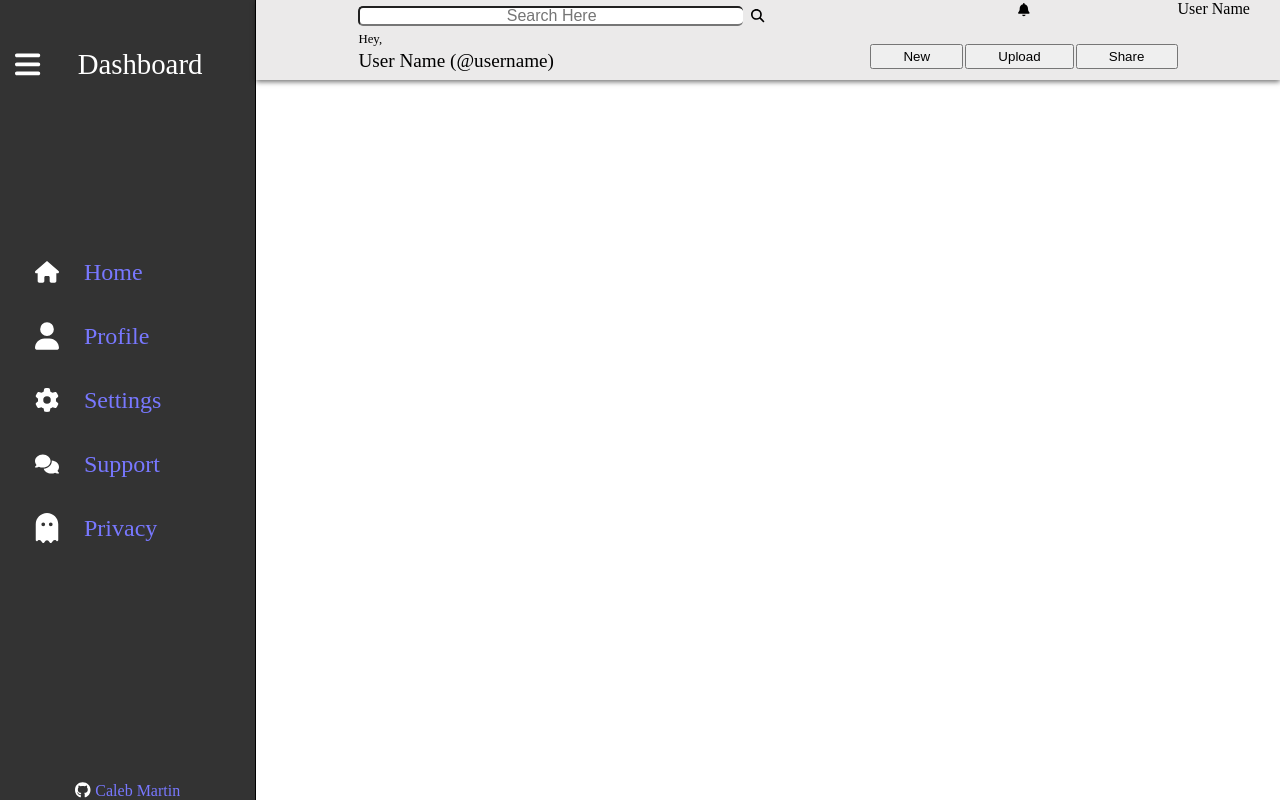
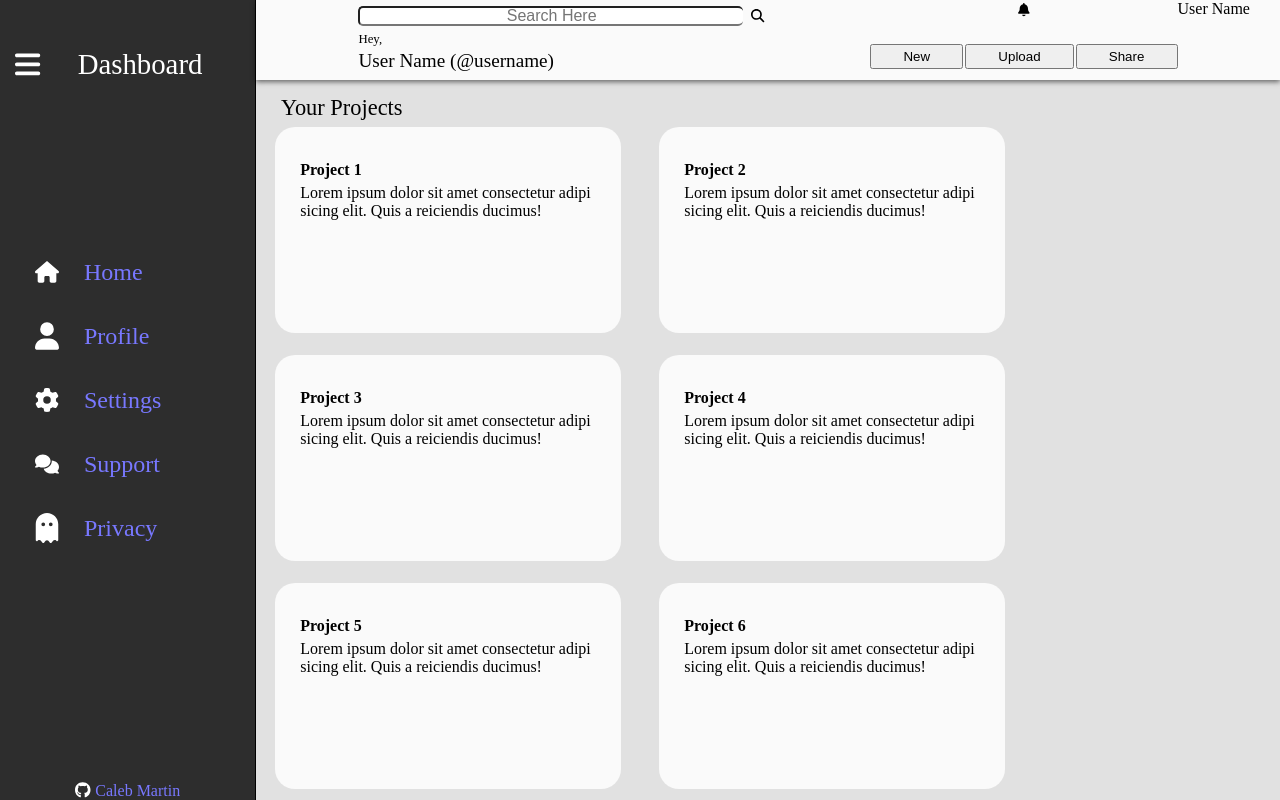
Before and after one commit to CMartin0-0/Dashboard_Project, a React (Vite) app: page / in a window 1280 px wide. Built offline with nearby package versions, Linux system fonts and the light colour scheme.

Commit message:
feat(header) v1.0 completed; WIP(main-content: project section)

```diff
--- a/src/App.css
+++ b/src/App.css
@@ -1,4 +1,4 @@
-/* General Styles */
+/* general styles */
 * {
   box-sizing: border-box;
   margin: 0;
@@ -16,6 +16,7 @@
   grid-template-rows: 10vh 1fr;
   height: 100%;
   width: 100%;
+  background: rgb(225, 225, 225);
 }
 a {
   text-decoration: none;
@@ -36,21 +37,6 @@ a:hover {
   height: 30px;
   width: 24px;
 }
-
-#header {
-  display: grid;
-  grid-column: 2;
-  grid-row: 1;
-  grid-template-columns: repeat(10, 10%);
-  grid-template-rows: 40% 60%;
-  box-shadow: rgba(0, 0, 0, 0.545) 0 2px 5px;
-  background: rgb(235, 234, 234);
-}
-
-/* --General Styles End-- */
-
-/* Sidebar Styles */
-
 #sidebar {
   display: grid;
   grid-template-rows: repeat(10, 10vh);
@@ -62,6 +48,57 @@ a:hover {
   color: rgb(255, 255, 255);
 }
 
+#header {
+  display: grid;
+  grid-column: 2;
+  grid-row: 1;
+  grid-template-columns: repeat(10, 10%);
+  grid-template-rows: 40% 60%;
+  box-shadow: rgba(0, 0, 0, 0.545) 0 2px 5px;
+  background-color: rgba(255, 255, 255, 0.846);
+}
+
+#main-content {
+  display: grid;
+  grid-row: 2;
+  grid-column: 2;
+  grid-template-columns: 75% 25%;
+}
+
+.card {
+  width: 90%;
+  height: 90%;
+  background-color: rgb(250, 250, 250);
+  justify-self: center;
+  align-self: center;
+  border-radius: 20px;
+  display: grid;
+  grid-template-columns: 60% 40%;
+  grid-template-rows: 25% 65% 10%;
+}
+
+.card-title {
+  grid-column: 1 / 3;
+  grid-row: 1;
+  align-self: end;
+  margin-left: 25px;
+  font-weight: 600;
+}
+
+.card-content {
+  grid-column: 1 / 3;
+  grid-row: 2;
+  justify-self: center;
+  font-size: 1rem;
+  margin-right: 25px;
+  margin-left: 25px;
+  margin-top: 5px;
+  line-break: anywhere;
+}
+
+/* general styles end */
+
+/* sidebar styles */
 #sidebar-header {
   display: grid;
   grid-row: 1 / 3;
@@ -109,11 +146,11 @@ a:hover {
   left: 20px;
 }
 
-/* Sidebar Styles End */
+/* sidebar styles end */
 
-/* Header Styles */
+/* header styles */
 
-#searchbar {
+#search-bar {
   display: grid;
   grid-row: 1;
   grid-column: 2 / 6;
@@ -122,7 +159,7 @@ a:hover {
   align-content: center;
 }
 
-#searchfield {
+#search-field {
   grid-column: 1;
   grid-row: 1;
   height: 20px;
@@ -133,7 +170,7 @@ a:hover {
   border-right: none;
 }
 
-#searchbtn {
+#search-btn {
   grid-column: 2;
   grid-row: 1;
   background: none;
@@ -162,7 +199,7 @@ a:hover {
   grid-row: 1;
 }
 
-#headerbtns {
+#header-btns {
   display: grid;
   grid-column: 7 / 10;
   grid-row: 2;
@@ -172,7 +209,7 @@ a:hover {
   align-self: center;
 }
 
-#notificationbtn {
+#notification-btn {
   grid-column: 8;
   grid-row: 1;
   width: 20px;
@@ -181,3 +218,34 @@ a:hover {
   background: none;
   border: none;
 }
+
+/* header styles end */
+
+/* main content styles */
+
+#projects {
+  display: grid;
+  grid-column: 1;
+  grid-row: 1;
+  grid-template-columns: 100%;
+  grid-template-rows: 5% 95%;
+}
+
+#projects-header {
+  font-size: 1.4rem;
+  margin-top: 15px;
+  margin-left: 25px;
+  font-weight: 500;
+  grid-row: 1;
+  grid-column: 1;
+}
+
+#projects-grid {
+  display: grid;
+  grid-row: 2;
+  grid-column: 1;
+  grid-template-areas: "a a";
+  height: 100%;
+  grid-auto-columns: 1fr;
+  grid-auto-rows: 1fr;
+}
--- a/src/App.tsx
+++ b/src/App.tsx
@@ -25,6 +25,9 @@ function App() {
           <HeaderBtns />
           <HeaderNotifications />
         </Header>
+        <MainContent>
+          <ProjectSection />
+        </MainContent>
       </div>
     </>
   );
@@ -92,10 +95,10 @@ const Header = ({ children }: { children: ReactNode }) => {
 
 const Searchbar = () => {
   return (
-    <div id="searchbar">
-      <label htmlFor="searchfield"></label>
-      <input id="searchfield" type="text" placeholder="Search Here"></input>
-      <button id="searchbtn">
+    <div id="search-bar">
+      <label htmlFor="search-field"></label>
+      <input id="search-field" type="text" placeholder="Search Here"></input>
+      <button id="search-btn">
         <FontAwesomeIcon icon={faMagnifyingGlass} />
       </button>
     </div>
@@ -104,19 +107,93 @@ const Searchbar = () => {
 
 const HeaderBtns = () => {
   return (
-    <div id="headerbtns">
-      <button id="newbtn">New</button>
-      <button id="uploadbtn">Upload</button>
-      <button id="sharebtn">Share</button>
+    <div id="header-btns">
+      <button id="new-btn">New</button>
+      <button id="upload-btn">Upload</button>
+      <button id="share-btn">Share</button>
     </div>
   );
 };
 
 const HeaderNotifications = () => {
   return (
-    <button id="notificationbtn">
+    <button id="notification-btn">
       <FontAwesomeIcon icon={faBell} />
     </button>
   );
 };
+
+const MainContent = ({ children }: { children: ReactNode }) => {
+  return <div id="main-content">{children}</div>;
+};
+
+const ProjectSection = () => {
+  const projectsList = [
+    {
+      title: "Project 1",
+      content:
+        "Lorem ipsum dolor sit amet consectetur adipisicing elit. Quis a reiciendis ducimus!",
+      key: "1",
+    },
+    {
+      title: "Project 2",
+      content:
+        "Lorem ipsum dolor sit amet consectetur adipisicing elit. Quis a reiciendis ducimus!",
+      key: "2",
+    },
+    {
+      title: "Project 3",
+      content:
+        "Lorem ipsum dolor sit amet consectetur adipisicing elit. Quis a reiciendis ducimus!",
+      key: "3",
+    },
+    {
+      title: "Project 4",
+      content:
+        "Lorem ipsum dolor sit amet consectetur adipisicing elit. Quis a reiciendis ducimus!",
+      key: "4",
+    },
+    {
+      title: "Project 5",
+      content:
+        "Lorem ipsum dolor sit amet consectetur adipisicing elit. Quis a reiciendis ducimus!",
+      key: "5",
+    },
+    {
+      title: "Project 6",
+      content:
+        "Lorem ipsum dolor sit amet consectetur adipisicing elit. Quis a reiciendis ducimus!",
+      key: "6",
+    },
+  ];
+
+  return (
+    <div id="projects">
+      <div id="projects-header">Your Projects</div>
+      <div id="projects-grid">
+        {projectsList.map((project) => (
+          <div
+            className={`${project.title.replace(" ", "-").toLowerCase()} card`}
+            key={project.key}
+          >
+            <div
+              className={`${project.title.replace(" ", "-").toLowerCase()}-title card-title`}
+            >
+              {project.title}
+            </div>
+            <div
+              className={`${project.title.replace(" ", "-").toLowerCase()}-content card-content`}
+            >
+              {project.content}
+            </div>
+            <div
+              className={`${project.title.replace(" ", "-").toLowerCase()}-btns card-btns`}
+            ></div>
+          </div>
+        ))}
+      </div>
+    </div>
+  );
+};
+
 export default App;
```
